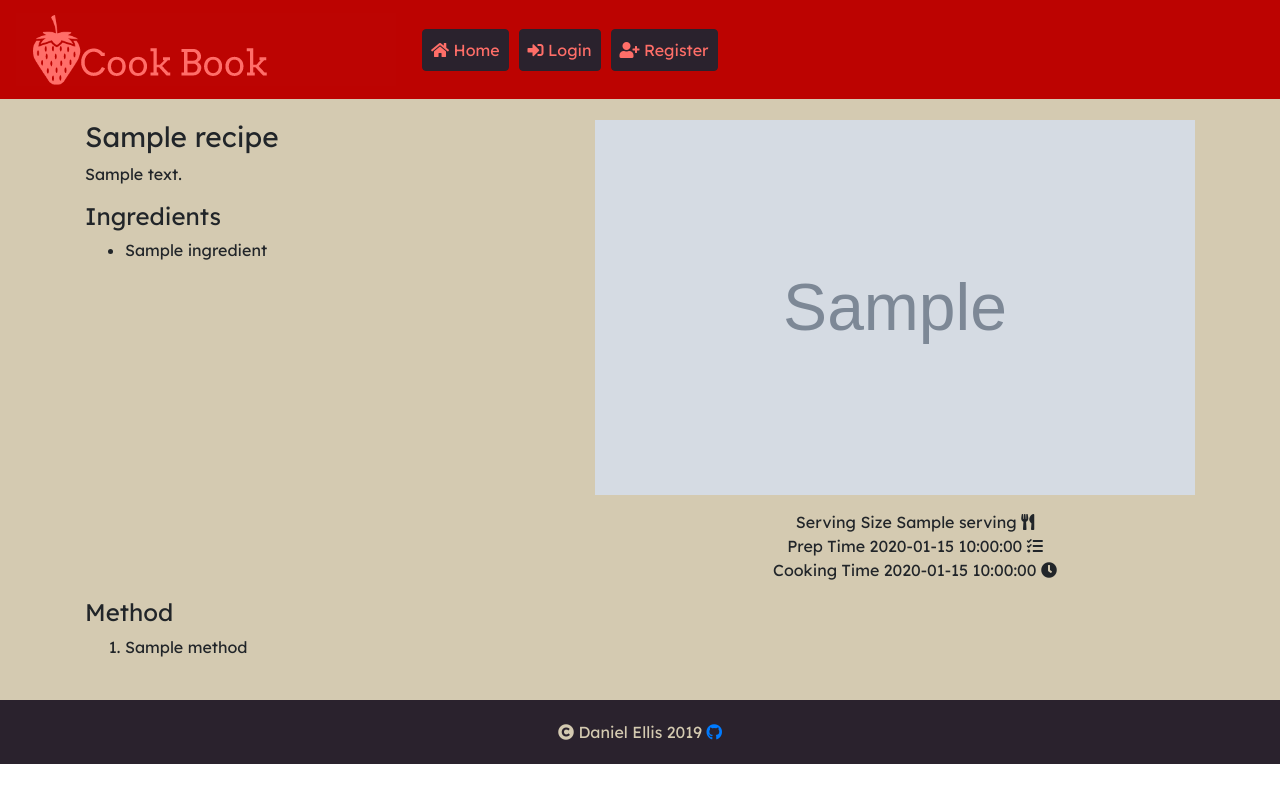
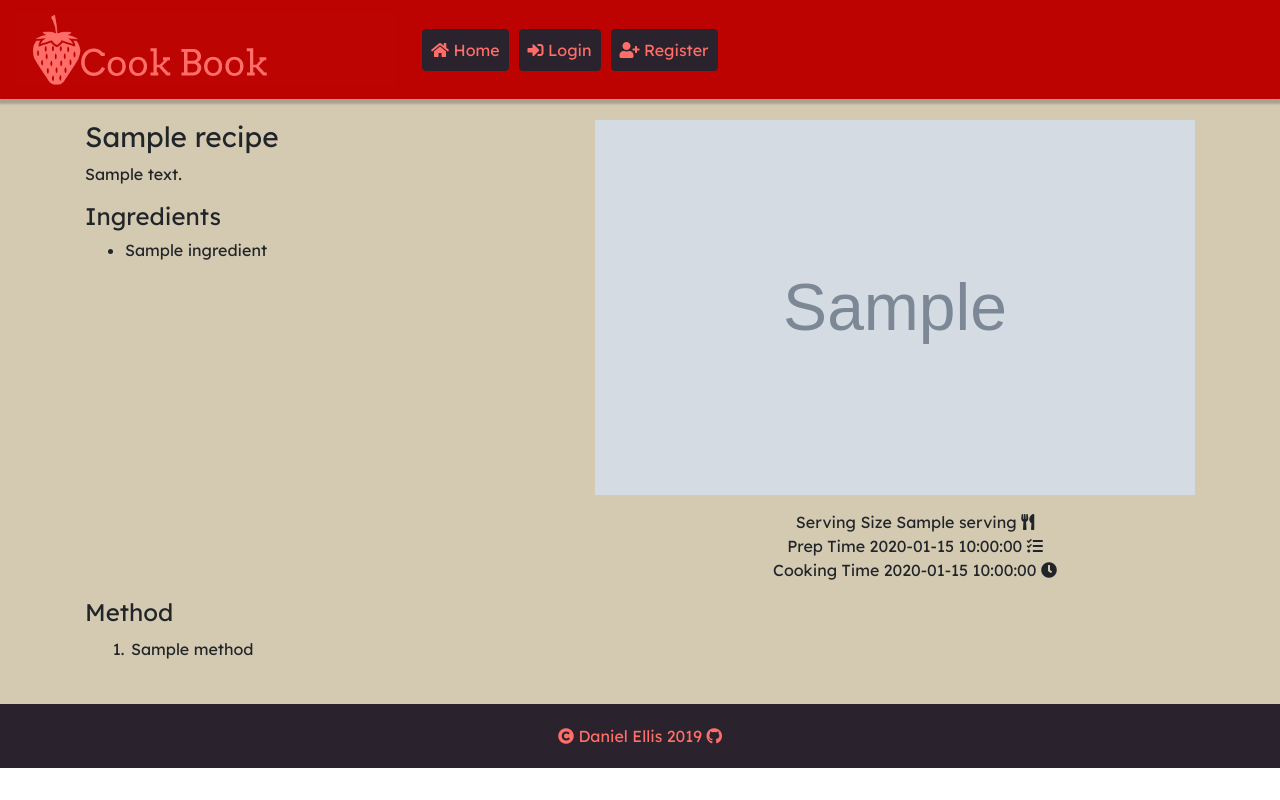
Before and after one commit to dano5342/MS3_CookBook, a Python web app: template templates/recipe.html in a window 1280 px wide. Run offline with Jinja, Linux system fonts and the light colour scheme; the template is opened without the code that fills it: most values are stand-ins (such as "Sample title", 1, 10 or a date in 2020); grey boxes marked "Sample" are stand-in pictures; some libraries are stand-ins or nearby versions; some web fonts are replaced.

Commit message:
have finalised the edit and add functions, storing success in arrays. Delete recipe route under production

```diff
--- a/static/js/scripts.js
+++ b/static/js/scripts.js
@@ -0,0 +1 @@
+$('#delete').popover('enable')
--- a/static/styles/css/main.css
+++ b/static/styles/css/main.css
@@ -16,7 +16,8 @@ html {
   background-color: #BC0301 !important;
   position: fixed;
   z-index: 999;
-  width: 100%; }
+  width: 100%;
+  box-shadow: 0 4px 2px 1px rgba(0, 0, 0, 0.2); }
 
 .navbar-light .navbar-nav .nav-link {
   color: #FF6E68; }
@@ -38,7 +39,7 @@ html {
   transition: box-shadow .3s; }
 
 .card:hover {
-  box-shadow: 0 0 14px rgba(33, 33, 33, 0.2); }
+  box-shadow: 2px 4px 14px rgba(33, 33, 33, 0.2); }
 
 .card-body {
   background: #FF6E68; }
@@ -52,8 +53,14 @@ html {
 .footer {
   padding-top: 20px;
   padding-bottom: 20px;
-  background-color: #2A222D;
-  color: #D4CAB1; }
+  background-color: #2A222D; }
+
+.github {
+  color: #FF6E68;
+  text-decoration: none; }
+
+.github:hover {
+  color: #BC0301; }
 
 .about-content {
   padding-top: 25px; }
@@ -85,6 +92,10 @@ html {
   list-style-type: none;
   padding-top: 15px; }
 
+.method {
+  margin: 4px;
+  padding: 2px; }
+
 /* Login / Register styling */
 .login-form {
   padding-top: 5%;
@@ -104,7 +115,8 @@ html {
   color: #FF6E68;
   height: 100%; }
 
-textarea, input {
+textarea,
+input {
   background-color: #D4CAB1;
   border-color: #D4CAB1; }
 
--- a/static/styles/scss/main.scss
+++ b/static/styles/scss/main.scss
@@ -36,6 +36,7 @@ html {
     position: fixed;
     z-index: 999;
     width: 100%;
+    box-shadow: 0 4px 2px 1px rgba(0,0,0,.2);
 
 }
 
@@ -66,7 +67,7 @@ html {
 }
 
 .card:hover {
-    box-shadow: 0 0 14px rgba(33, 33, 33, .2);
+    box-shadow: 2px 4px 14px rgba(33, 33, 33, .2);
 
 }
 
@@ -85,7 +86,15 @@ html {
     padding-top: 20px;
     padding-bottom: 20px;
     background-color: $default-text;
-    color: $main-bg;
+}
+
+.github{
+    color: $pink;
+    text-decoration: none;
+}
+
+.github:hover {
+    color: $red;
 }
 
 .about-content {
@@ -126,6 +135,11 @@ html {
     padding-top: 15px;
 }
 
+.method {
+    margin: 4px;
+    padding: 2px;
+}
+
 /* Login / Register styling */
 
 .login-form {
@@ -150,7 +164,8 @@ html {
     height: 100%;
 }
 
-textarea, input {
+textarea,
+input {
     background-color: $main-bg;
     border-color: $main-bg;
 }
--- a/templates/base.html
+++ b/templates/base.html
@@ -26,6 +26,7 @@
     <script src="https://code.jquery.com/jquery-3.3.1.slim.min.js" integrity="sha384-q8i/X+965DzO0rT7abK41JStQIAqVgRVzpbzo5smXKp4YfRvH+8abtTE1Pi6jizo" crossorigin="anonymous"></script>
     <script src="https://cdnjs.cloudflare.com/ajax/libs/popper.js/1.14.7/umd/popper.min.js" integrity="sha384-UO2eT0CpHqdSJQ6hJty5KVphtPhzWj9WO1clHTMGa3JDZwrnQq4sF86dIHNDz0W1" crossorigin="anonymous"></script>
     <script src="https://stackpath.bootstrapcdn.com/bootstrap/4.3.1/js/bootstrap.min.js" integrity="sha384-JjSmVgyd0p3pXB1rRibZUAYoIIy6OrQ6VrjIEaFf/nJGzIxFDsf4x0xIM+B07jRM" crossorigin="anonymous"></script>
+    <script src=""{{ url_for('static', filename='js/scripts.js') }}""></script>
 </body>
 
 </html>
--- a/templates/includes/footer.html
+++ b/templates/includes/footer.html
@@ -2,8 +2,9 @@
 
 <footer class="footer">
     <div class="container-fluid text-center">
-        <span class="text"><i class="fas fa-copyright"></i> Daniel Ellis 2019</span>
-        <span><a href="https://github.com/dano5342" target="_blank"><i class="fab fa-github"></i></a></span>
+        <a href="https://github.com/dano5342" target="_blank">
+            <span  class="github"><i class="fas fa-copyright"></i> Daniel Ellis 2019
+            <i class="fab fa-github"></i></span></a>
     </div>
 </footer>
 
--- a/templates/recipe.html
+++ b/templates/recipe.html
@@ -34,7 +34,7 @@
                 <ol>
                     {% for x in recipe.method %}
 
-                    <li>
+                    <li class="method">
                         {{ x }}
                     </li>
                     {% endfor %}
@@ -46,9 +46,6 @@
             <div class="col">
                 <a href="{{url_for('editrecipe', recipe_id=recipe._id)}}" class="btn nav-btn btn-primary"> Edit Recipe</a>
             </div>
-            <div class="col">
-                <a href="" class="btn nav-btn btn-primary"> Delete Recipe</a>
-            </div>
         </div>
         {% endif %}
     </div>
```
Also changed, not shown: app.py (+12 -8 lines), forms.py (+6 -1 lines), templates/addrecipe.html (+7 -5 lines), templates/deleterecipe.html (added, +22 -0 lines), templates/edit_recipe.html (+6 -3 lines), 2 other files.
